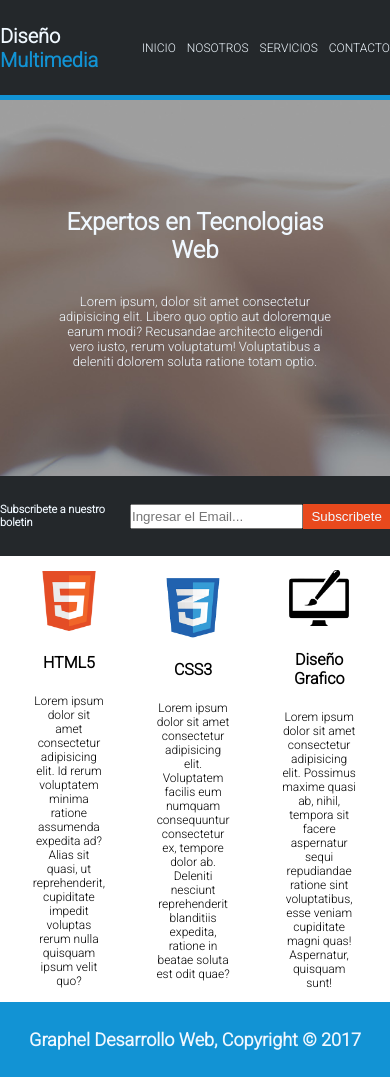
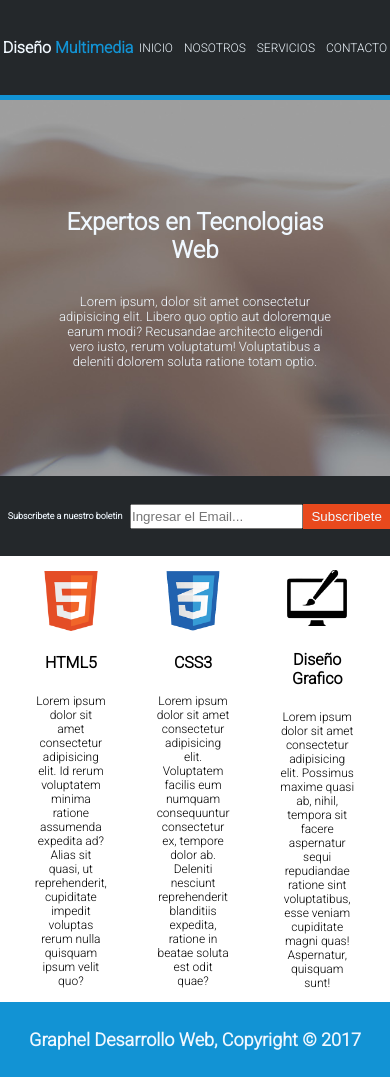
Before and after one commit to kevynpinedasena/TRABAJO_FLEX, a plain HTML site: page index.html in a window 390 px wide. Drawn offline with Linux system fonts and the light colour scheme.

Commit message:
se agrego correciones a la media queri 411

```diff
--- a/css/style.css
+++ b/css/style.css
@@ -705,7 +705,11 @@ input{
         margin-top: 17px;
     }
 }
-@media(max-width: 450px){
+@media(max-width: 411px){
+    h1 {
+        color: aliceblue;
+        font-size: 16px;
+    }
     h2 {
         color: aliceblue;
         font-size: 24px;
@@ -719,6 +723,10 @@ input{
         height: 446px;
         justify-content: center;
         gap: 52px;
+    }
+    .dosmenu h2 {
+        color: aliceblue;
+        font-size: 9px;
     }
     .dosmenu {
         display: flex;
@@ -743,6 +751,15 @@ input{
         align-items: center;
         gap: 22px;
     }
+    .ico2 {
+        display: flex;
+        justify-content: center;
+        width: 18%;
+        text-align: center;
+        flex-direction: column;
+        align-items: center;
+        gap: 22px;
+    }
     .conte {
         display: flex;
         flex-direction: row;
@@ -754,7 +771,7 @@ input{
     }
     .text3 {
         width: 106%;
-        height: 287px;
+        height: 313px;
         color: white;
         padding: 10px 8px;
         background-color: rgb(53 66 74);
@@ -764,7 +781,7 @@ input{
         flex-direction: row;
         justify-content: space-between;
         width: 100%;
-        height: 701px;
+        height: 764px;
         padding: 18px 9px;
         gap: 0px;
     }
@@ -773,14 +790,14 @@ input{
         justify-content: center;
         align-items: center;
         width: 100%;
-        height: 246px;
+        height: 291px;
         color: aliceblue;
         padding: 10px 10px;
         background-color: rgb(53 66 74);
     }
     .text33 {
         width: 103%;
-        height: 316px;
+        height: 360px;
         color: white;
         padding: 10px 10px;
         background-color: rgb(53 66 74);
```
